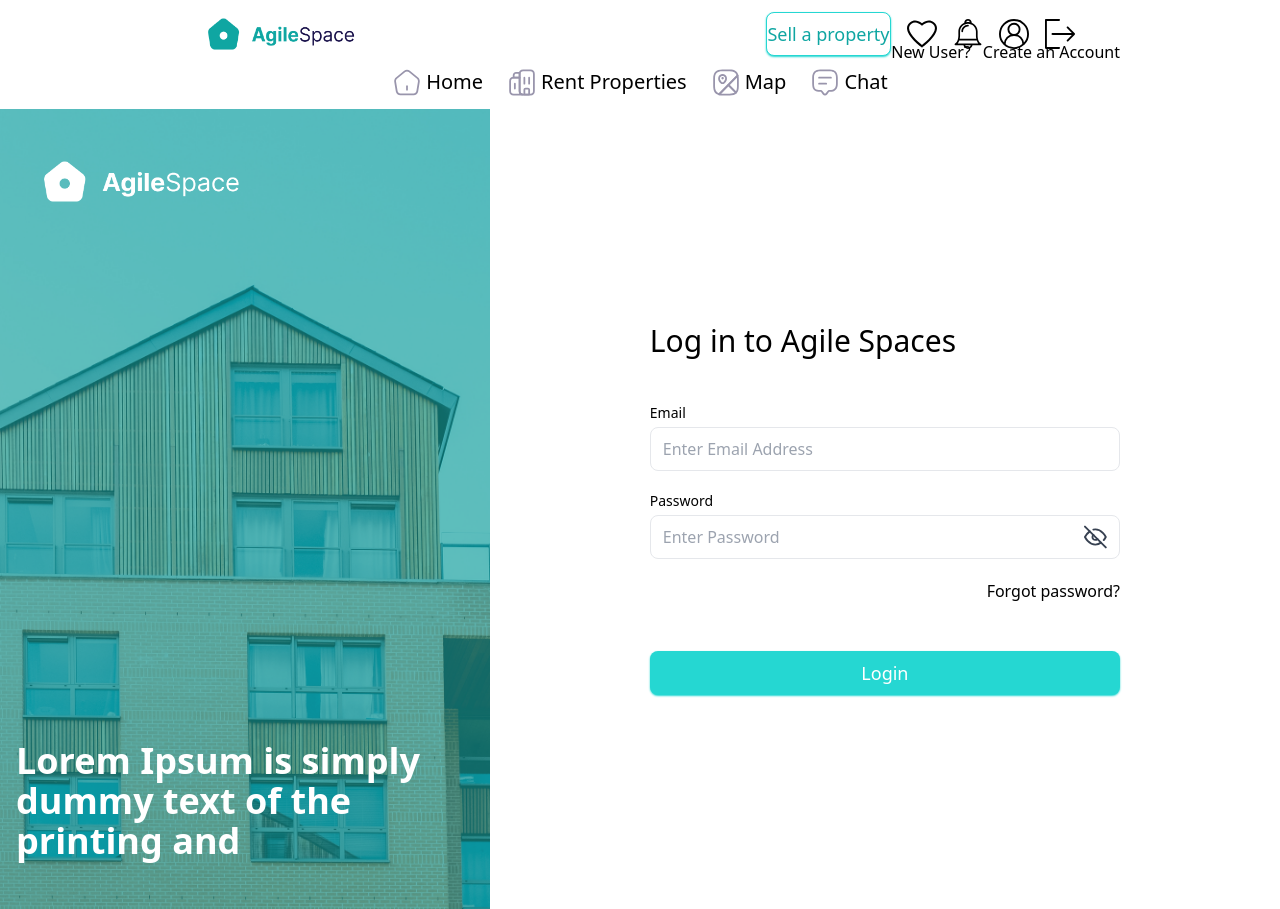
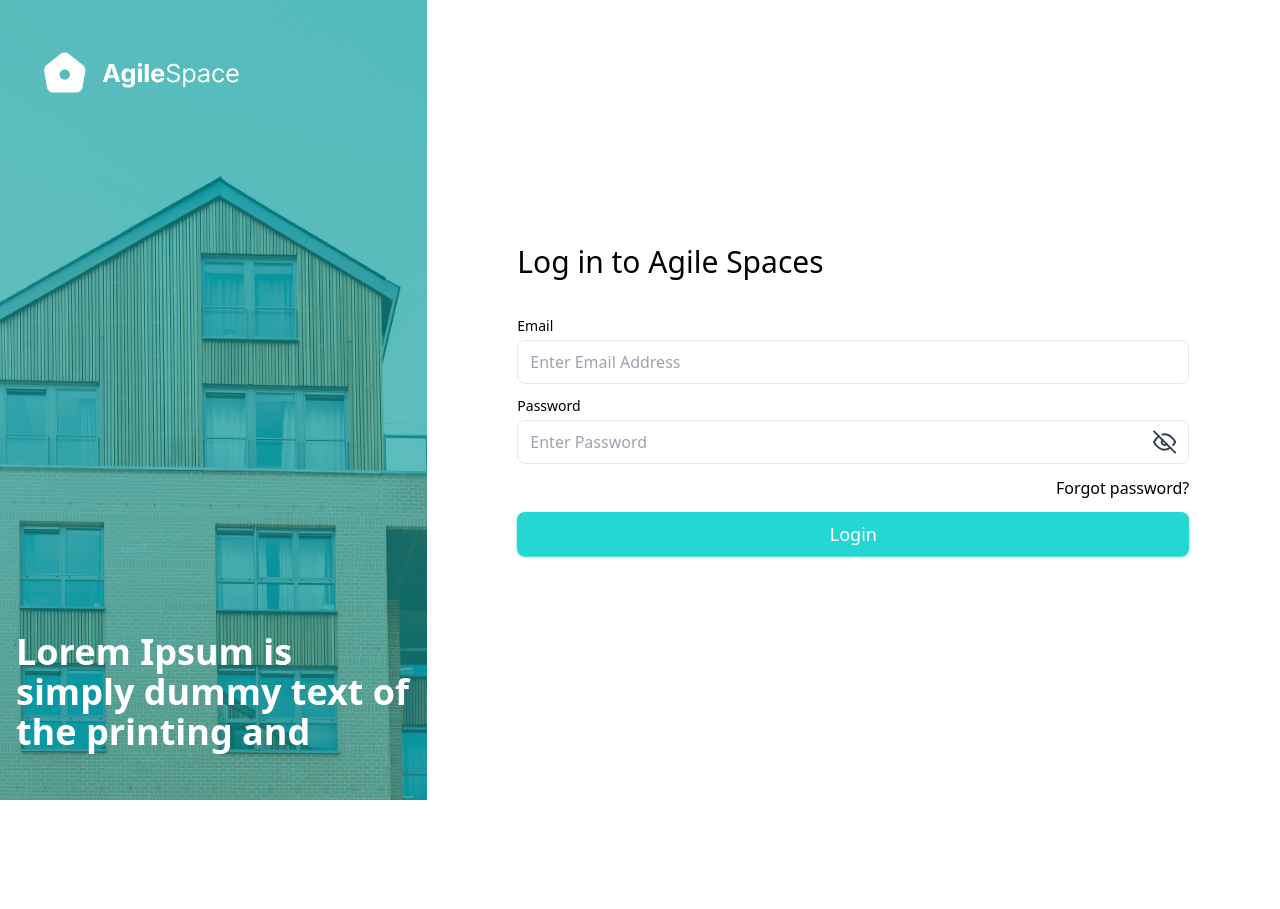
Before and after one commit to Mursaleen00/KeyVista-fe, a Next.js app: page /login in a window 1280 px wide. After the commit the page ends 800 px from the top, so only its background shows below. Built offline with nearby package versions, Linux system fonts and the light colour scheme.

Commit message:
`Feat`: - Update layout - Create auth layout - Fix Login and registration page UI

```diff
--- /dev/null
+++ b/src/app/(authentication)/layout.tsx
@@ -0,0 +1,38 @@
+import house from '@/../public/images/bgHouse.png';
+import whiteLogo from '@/../public/images/whiteLogo.png';
+import Image from 'next/image';
+import { ReactNode } from 'react';
+
+const Layout = ({ children }: { children: ReactNode }) => {
+  return (
+    <div className='grid lg:grid-cols-2 xl:grid-cols-3 max-h-screen overflow-hidden h-full'>
+      <div className='relative hidden lg:block'>
+        <Image
+          src={house}
+          alt='house'
+          width={400}
+          height={100}
+          className='flex h-[600px] md:h-screen w-full'
+        />
+
+        <div>
+          <Image
+            src={whiteLogo}
+            alt='whiteLogo'
+            width={200}
+            className=' flex absolute top-12 left-10 '
+          />
+          <p className='grid absolute bottom-12 left-4 right-4 text-white text-4xl  font-semibold'>
+            Lorem Ipsum is simply dummy text of the printing and
+          </p>
+        </div>
+      </div>
+
+      <div className='xl:col-span-2 px-6 grid min-h-screen place-items-center'>
+        <div className='max-w-2xl w-full'>{children}</div>
+      </div>
+    </div>
+  );
+};
+
+export default Layout;
--- /dev/null
+++ b/src/app/(pages)/layout.tsx
@@ -0,0 +1,13 @@
+import Navbar from '@/components/layouts/navbar';
+import { ReactNode } from 'react';
+
+const Layout = ({ children }: { children: ReactNode }) => {
+  return (
+    <div>
+      <Navbar />
+      {children}
+    </div>
+  );
+};
+
+export default Layout;
--- a/src/app/layout.tsx
+++ b/src/app/layout.tsx
@@ -1,4 +1,3 @@
-import Navbar from '@/components/layouts/navbar';
 import type { Metadata } from 'next';
 import './globals.css';
 
@@ -17,10 +16,7 @@ export default function RootLayout({
       lang='en'
       suppressHydrationWarning
     >
-      <body className={`antialiased`}>
-        <Navbar />
-        {children}
-      </body>
+      <body className={`antialiased`}>{children}</body>
     </html>
   );
 }
--- a/src/components/common/green-house.tsx
+++ b/src/components/common/green-house.tsx
@@ -5,7 +5,7 @@ import React from 'react';
 
 const GreenHouse = () => {
   return (
-    <div className=' relative grid w-screen lg:w-[1000px]'>
+    <div className='relative grid'>
       <Image
         src={house}
         alt='house'
--- a/src/components/layouts/sideBar.tsx
+++ b/src/components/layouts/sideBar.tsx
@@ -1,10 +1,10 @@
 import { NavbarIconData } from '@/constant/layouts-data/navbar-icon-data';
 import { NavbarPagesData } from '@/constant/layouts-data/navbar-pages-data';
+import { NavbarProps } from '@/interfaces/navbar-interfaces';
 import Image from 'next/image';
 import Link from 'next/link';
 import React from 'react';
 import Button from '../buttons/button';
-import { NavbarProps } from '@/interfaces/navbar-interfaces';
 
 const SideBar: React.FC<NavbarProps> = ({ isOpen, setIsOpen }) => {
   if (!isOpen) return null;
--- a/src/views/Auth/login.tsx
+++ b/src/views/Auth/login.tsx
@@ -1,21 +1,19 @@
 import Button from '@/components/buttons/button';
-import GreenHouse from '@/components/common/green-house';
 import Input from '@/components/inputs/input';
 // import Input from '@/components/inputs/input ';
 import { LoginData } from '@/constant/auth/login-data';
-import React from 'react';
 
 const LoginView = () => {
   return (
-    <div className='flex flex-col md:flex-row items-center justify-items-center'>
-      <GreenHouse />
-      <div className='grid w-full right-64 sm:px-20 lg:px-40 gap-y-5 p-4'>
-        <div className='flex gap-x-3  items-end justify-end md:absolute text-md md:top-10  right-20 md:right-40'>
+    <div className='space-y-3'>
+      {/* <div className='flex gap-x-3 items-end justify-end md:absolute text-md md:top-10  right-20 md:right-40'>
         New User? <span> Create an Account</span>
-        </div>
+      </div> */}
+
       <div className='text-3xl pb-6'>
         Log in to <span> Agile </span>Spaces
       </div>
+
       {/* Inputs */}
       {LoginData.map((item, i) => (
         <div
@@ -28,15 +26,16 @@ const LoginView = () => {
           />
         </div>
       ))}
+
       <div className='flex w-full items-end justify-end pt-0 '>
         <p>Forgot password?</p>
       </div>
+
       {/* button  */}
       <Button
         text='Login'
-          className='flex  w-full mt-7'
+        className='flex w-full mt-7'
       />
-      </div>
     </div>
   );
 };
--- a/src/views/Auth/registration.tsx
+++ b/src/views/Auth/registration.tsx
@@ -1,6 +1,5 @@
 'use client';
 import Button from '@/components/buttons/button';
-import GreenHouse from '@/components/common/green-house';
 import Input from '@/components/inputs/input';
 import { RegistrationData } from '@/constant/auth/registration-data';
 import { registrationSchema } from '@/schemas/registration-schema';
@@ -20,11 +19,7 @@ const RegistrationView = () => {
   });
   const { values, errors, touched, handleChange, handleSubmit } = formik;
   return (
-    <div className='flex flex-col md:flex-row items-center justify-items-center'>
-      {/* GreenHouse */}
-      <GreenHouse />
-
-      <div className='grid w-full right-64 sm:px-20 lg:px-40 gap-y-5 p-4'>
+    <div className='grid w-full right-64  gap-y-5 p-4'>
       <div className='flex gap-x-3  items-end justify-end md:absolute text-xl md:top-10  right-20 md:right-40'>
         Already have an Account? <span>Login</span>
       </div>
@@ -64,7 +59,6 @@ const RegistrationView = () => {
         onClick={handleSubmit}
       />
     </div>
-    </div>
   );
 };
 
```
Also changed, not shown: src/app/(pages)/page.tsx (renamed from src/app/page.tsx). Lines whose indentation alone changed are shown as unchanged.
